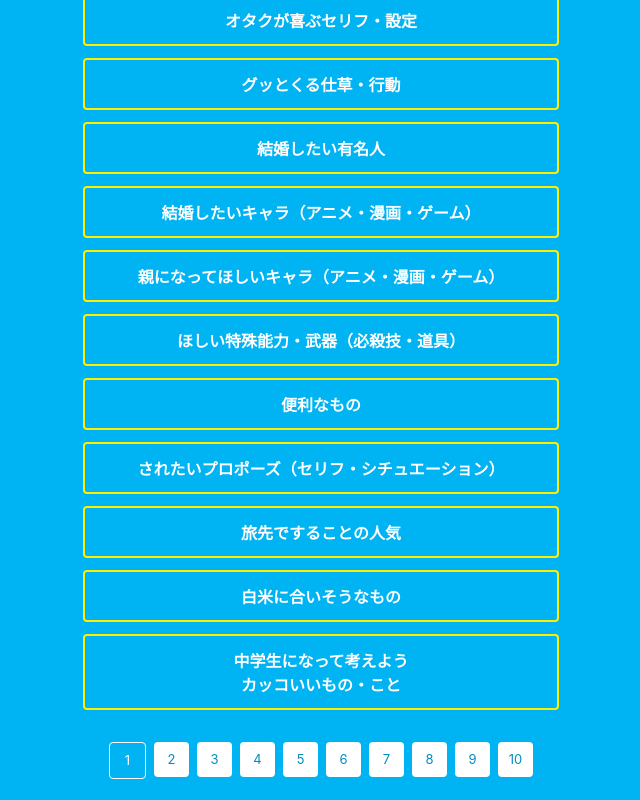
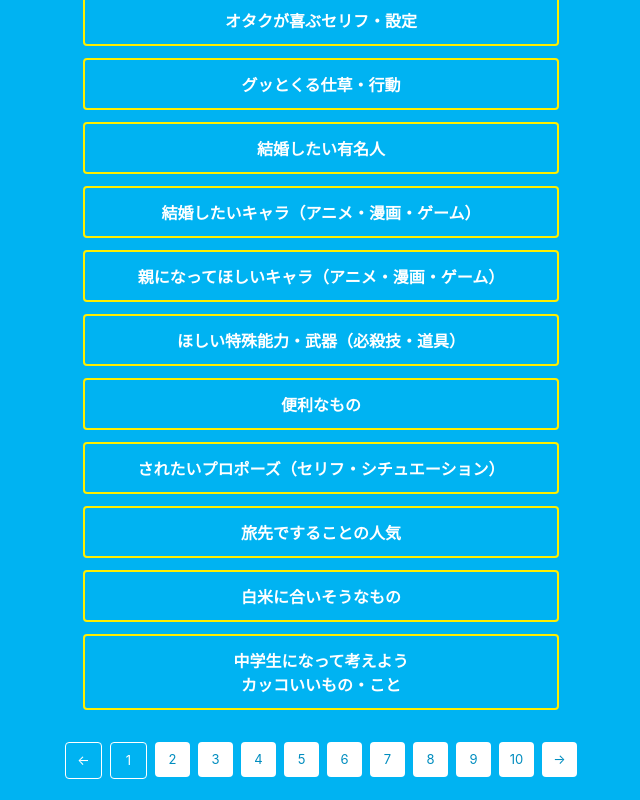
Before and after one commit to aiandrox/ito-theme-maker, a React (Create React App) app: page / in a window 1280 px wide. Shown: the part 723-1523 px from the top of the page, without its empty margins (319-959 px from the left). Built offline with nearby package versions, Linux system fonts and the light colour scheme.

Commit message:
前へ、次へを追加

```diff
--- /dev/null
+++ b/src/components/shared/Pagination/PageIcon.component.tsx
@@ -0,0 +1,15 @@
+import * as Styles from "./Pagination.styles";
+
+type Props = {
+  disabled?: boolean;
+  onClick: () => void;
+  children: React.ReactNode;
+};
+
+export const PageIcon = ({ disabled, onClick, children }: Props) => {
+  return (
+    <Styles.Li disabled={disabled} onClick={onClick}>
+      {children}
+    </Styles.Li>
+  );
+};
--- a/src/components/shared/Pagination/Pagination.component.tsx
+++ b/src/components/shared/Pagination/Pagination.component.tsx
@@ -1,4 +1,5 @@
 import * as Styles from "./Pagination.styles";
+import { PageIcon } from "./PageIcon.component";
 
 type Props = {
   totalPage: number;
@@ -9,11 +10,17 @@ type Props = {
 export const Pagination = ({ totalPage, currentPage, onChangePage }: Props) => {
   return (
     <Styles.Ol>
+      <PageIcon disabled={currentPage === 1} onClick={onChangePage(currentPage - 1)}>
+        ←
+      </PageIcon>
       {Array.from({ length: totalPage }, (_, i) => i + 1).map((page) => (
         <Styles.Li disabled={page === currentPage} key={page} onClick={onChangePage(page)}>
           {page}
         </Styles.Li>
       ))}
+      <PageIcon disabled={currentPage === totalPage} onClick={onChangePage(currentPage + 1)}>
+        →
+      </PageIcon>
     </Styles.Ol>
   );
 };
```
